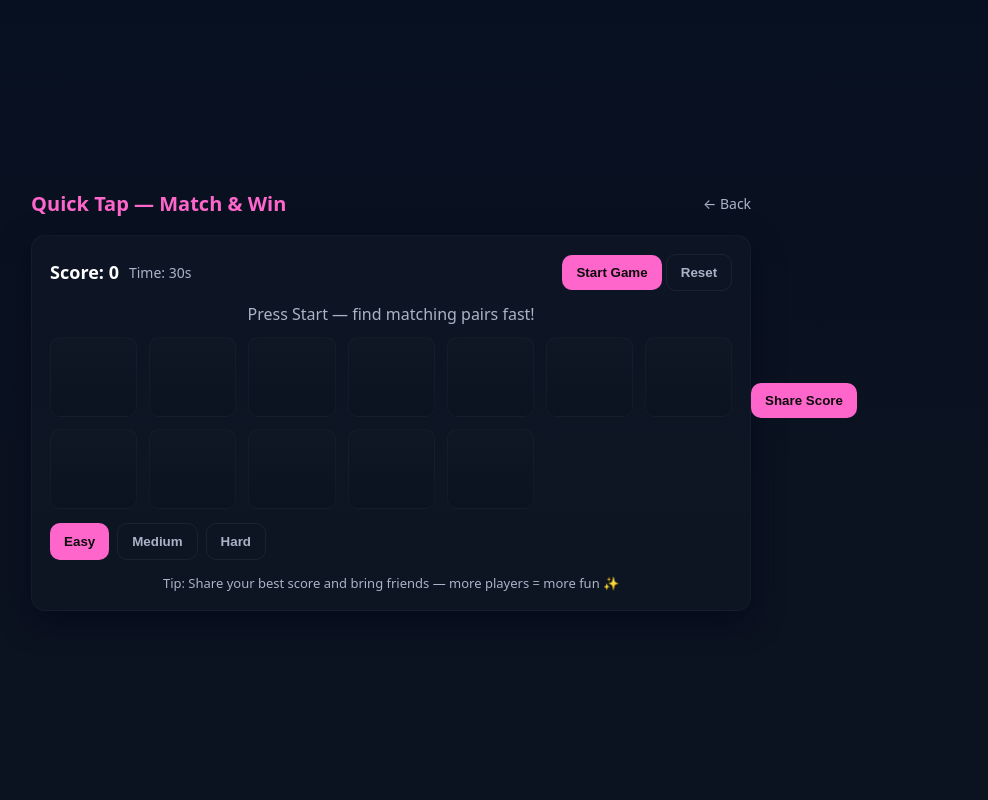
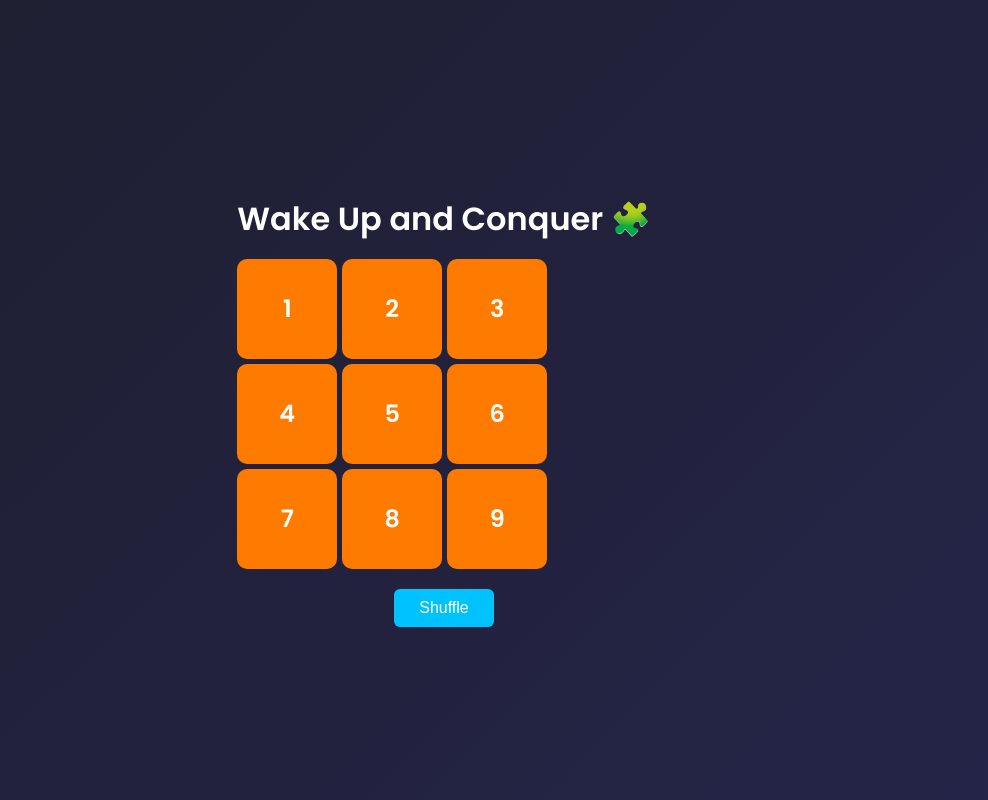
Before and after one commit to afrinafsana/Afrin-website, a Flask app: page /game in a window 1280 px wide. Shown: the whole page, without its empty margins (196-1184 px from the left). Run offline with Flask 3, Linux system fonts and the light colour scheme.

Commit message:
Refactor game.html for new puzzle game layout

```diff
--- a/templates/game.html
+++ b/templates/game.html
@@ -1,256 +1,124 @@
-<!-- File: templates/game.html -->
 <!DOCTYPE html>
 <html lang="en">
 <head>
-  <meta charset="utf-8" />
-  <meta name="viewport" content="width=device-width,initial-scale=1" />
-  <title>Quick Tap — Afrin's Game</title>
+  <meta charset="UTF-8">
+  <meta name="viewport" content="width=device-width, initial-scale=1.0">
+  <title>Puzzle Game</title>
+
+  <!-- Manifest file for PWA -->
+  <link rel="manifest" href="/static/manifest.json">
+
+  <!-- Favicon (optional) -->
+  <link rel="icon" href="/static/icon.png" type="image/png">
+
+  <!-- Google Fonts (optional) -->
+  <link href="https://fonts.googleapis.com/css2?family=Poppins:wght@400;600&display=swap" rel="stylesheet">
+
   <style>
-    :root{
-      --bg:#071021; --card:#0f1724; --accent:#ff66cc; --muted:#aab3c7;
-    }
-    *{box-sizing:border-box}
-    body{
-      margin:0;
-      min-height:100vh;
-      background:linear-gradient(180deg,#071021 0%, #0b1220 60%);
-      color:#fff;
-      font-family: "Poppins", system-ui, -apple-system, "Segoe UI", Roboto, Arial;
-      display:flex;
-      align-items:center;
-      justify-content:center;
-      padding:20px;
+    body {
+      margin: 0;
+      padding: 0;
+      font-family: 'Poppins', sans-serif;
+      background: linear-gradient(135deg, #1e1e2f, #25254a);
+      color: #fff;
+      display: flex;
+      justify-content: center;
+      align-items: center;
+      height: 100vh;
     }
 
-    .wrap{width:100%;max-width:720px}
-    header{display:flex;justify-content:space-between;align-items:center;margin-bottom:18px}
-    header h1{font-size:20px;margin:0;color:var(--accent)}
-    header a{color:var(--muted);text-decoration:none;font-size:14px}
-
-    .card{
-      background:linear-gradient(180deg, rgba(255,255,255,0.02), rgba(255,255,255,0.01));
-      border:1px solid rgba(255,255,255,0.03);
-      padding:18px;border-radius:14px;
-      box-shadow:0 10px 30px rgba(2,6,23,0.6);
+    .game-container {
+      text-align: center;
     }
 
-    .game-top{display:flex;gap:12px;align-items:center;justify-content:space-between;margin-bottom:12px}
-    .score-box{display:flex;gap:10px;align-items:center}
-    .score{font-weight:700;font-size:18px;color:#fff}
-    .time{font-size:14px;color:var(--muted)}
-
-    .play-area{
-      display:grid;
-      grid-template-columns:repeat(auto-fit,minmax(80px,1fr));
-      gap:12px;margin-top:12px;
+    h1 {
+      font-size: 2rem;
+      margin-bottom: 1rem;
     }
 
-    .tile{
-      background:linear-gradient(180deg,#0f1724,#0b1220);
-      height:80px;border-radius:10px;display:flex;align-items:center;
-      justify-content:center;font-size:22px;color:transparent;cursor:pointer;
-      user-select:none;border:1px solid rgba(255,255,255,0.03);
-      transition:transform .15s ease, box-shadow .15s ease, color .12s;
+    .puzzle {
+      display: grid;
+      grid-template-columns: repeat(3, 100px);
+      grid-gap: 5px;
+      margin: auto;
     }
-    .tile.revealed{color:#fff;background:linear-gradient(90deg,var(--accent),#ff8c00);box-shadow:0 12px 30px rgba(255,102,204,0.08);transform:translateY(-6px)}
-    .tile.matched{background:rgba(0,0,0,0.12);color:rgba(255,255,255,0.65);opacity:.85;cursor:default;transform:none}
 
-    .controls{display:flex;gap:8px;margin-top:14px;flex-wrap:wrap}
-    button{
-      background:var(--accent);border:none;color:#0b0b0b;padding:10px 14px;border-radius:10px;font-weight:700;cursor:pointer;
+    .piece {
+      width: 100px;
+      height: 100px;
+      background: #ff7b00;
+      display: flex;
+      justify-content: center;
+      align-items: center;
+      font-size: 24px;
+      font-weight: 600;
+      border-radius: 10px;
+      cursor: pointer;
+      transition: 0.3s;
     }
-    button.ghost{background:transparent;border:1px solid rgba(255,255,255,0.06);color:var(--muted)}
-    .footer{margin-top:14px;color:var(--muted);font-size:13px;text-align:center}
 
-    @media(max-width:420px){
-      .tile{height:66px;font-size:18px}
+    .piece:hover {
+      background: #ffa733;
+      transform: scale(1.05);
+    }
+
+    .btn {
+      margin-top: 20px;
+      padding: 10px 25px;
+      background-color: #00c2ff;
+      color: #fff;
+      border: none;
+      border-radius: 6px;
+      cursor: pointer;
+      font-size: 1rem;
+      transition: 0.3s;
+    }
+
+    .btn:hover {
+      background-color: #008ecf;
     }
   </style>
 </head>
 <body>
-  <div class="wrap">
-    <header>
-      <h1>Quick Tap — Match & Win</h1>
-      <a href="/motivation">← Back</a>
-    </header>
-
-    <div class="card">
-      <div class="game-top">
-        <div class="score-box">
-          <div class="score" id="score">Score: 0</div>
-          <div class="time" id="timer">Time: 30s</div>
-        </div>
-        <div>
-          <button id="startBtn">Start Game</button>
-          <button id="resetBtn" class="ghost">Reset</button>
-        </div>
-      </div>
-
-      <div id="message" style="text-align:center;color:var(--muted);margin-bottom:8px">Press Start — find matching pairs fast!</div>
-
-      <div class="play-area" id="board" aria-live="polite">
-        <!-- tiles injected here -->
-      </div>
-
-      <div class="controls">
-        <button id="easy">Easy</button>
-        <button id="medium" class="ghost">Medium</button>
-        <button id="hard" class="ghost">Hard</button>
-      </div>
-
-      <div class="footer">Tip: Share your best score and bring friends — more players = more fun ✨</div>
-    </div>
+  <div class="game-container">
+    <h1>Wake Up and Conquer 🧩</h1>
+    <div class="puzzle" id="puzzle"></div>
+    <button class="btn" onclick="shuffle()">Shuffle</button>
   </div>
 
   <script>
-    // Simple Memory Matching Game
-    const board = document.getElementById('board');
-    const scoreEl = document.getElementById('score');
-    const timerEl = document.getElementById('timer');
-    const message = document.getElementById('message');
-    const startBtn = document.getElementById('startBtn');
-    const resetBtn = document.getElementById('resetBtn');
-    const difficultyBtns = { easy: document.getElementById('easy'), medium: document.getElementById('medium'), hard: document.getElementById('hard') };
+    const puzzle = document.getElementById('puzzle');
+    let pieces = [];
 
-    let icons = ['★','✦','❤','⚡','☀','☘','♕','♪','✿','✪','❖','⚑'];
-    let tiles = [];
-    let first = null, second = null;
-    let matched = 0;
-    let score = 0;
-    let timeLeft = 30;
-    let timerInterval = null;
-    let active = false;
-    let level = 'easy';
-
-    function setDifficulty(l){
-      level = l;
-      // UI highlight
-      Object.keys(difficultyBtns).forEach(k=> difficultyBtns[k].classList.toggle('ghost', k!==l));
-    }
-
-    function buildBoard(){
-      board.innerHTML='';
-      let countPairs = level === 'easy' ? 6 : (level === 'medium' ? 8 : 10);
-      let chosen = icons.slice(0, countPairs);
-      let pairs = chosen.concat(chosen);
-      // shuffle
-      pairs = pairs.sort(()=>Math.random()-0.5);
-      pairs.forEach((v,i)=>{
-        const el = document.createElement('div');
-        el.className='tile';
-        el.dataset.value=v;
-        el.dataset.index=i;
-        el.textContent = v;
-        // hide symbol visually
-        el.style.color='transparent';
-        el.addEventListener('click', onTileClick);
-        board.appendChild(el);
-      });
-      tiles = Array.from(document.querySelectorAll('.tile'));
-    }
-
-    function onTileClick(e){
-      if(!active) return;
-      const el = e.currentTarget;
-      if(el.classList.contains('revealed') || el.classList.contains('matched')) return;
-      reveal(el);
-      if(!first) first = el;
-      else if(!second && el !== first){ second = el; checkMatch(); }
-    }
-
-    function reveal(el){
-      el.classList.add('revealed');
-      el.style.color=''; // show color
-    }
-
-    function hide(el){
-      el.classList.remove('revealed');
-      el.style.color='transparent';
-    }
-
-    function lockMatched(a,b){
-      a.classList.add('matched'); b.classList.add('matched');
-      a.style.color=''; b.style.color='';
-    }
-
-    function checkMatch(){
-      if(!first || !second) return;
-      if(first.dataset.value === second.dataset.value){
-        lockMatched(first, second);
-        matched += 2;
-        score += 10;
-        scoreEl.textContent = 'Score: ' + score;
-        first = second = null;
-        if(matched === tiles.length){
-          finish(true);
-        }
-      } else {
-        active = false;
-        setTimeout(()=>{
-          hide(first); hide(second);
-          first = second = null;
-          active = true;
-        }, 700);
+    function createPuzzle() {
+      puzzle.innerHTML = '';
+      for (let i = 1; i <= 9; i++) {
+        const piece = document.createElement('div');
+        piece.classList.add('piece');
+        piece.textContent = i;
+        piece.onclick = () => movePiece(i);
+        puzzle.appendChild(piece);
+        pieces.push(i);
       }
     }
 
-    function startTimer(){
-      clearInterval(timerInterval);
-      timeLeft = level === 'easy' ? 45 : (level === 'medium' ? 35 : 25);
-      timerEl.textContent = 'Time: ' + timeLeft + 's';
-      timerInterval = setInterval(()=>{
-        timeLeft--;
-        timerEl.textContent = 'Time: ' + timeLeft + 's';
-        if(timeLeft <= 0){ clearInterval(timerInterval); finish(false); }
-      }, 1000);
+    function shuffle() {
+      pieces.sort(() => Math.random() - 0.5);
+      puzzle.innerHTML = '';
+      pieces.forEach(num => {
+        const piece = document.createElement('div');
+        piece.classList.add('piece');
+        piece.textContent = num;
+        piece.onclick = () => movePiece(num);
+        puzzle.appendChild(piece);
+      });
     }
 
-    function finish(won){
-      active = false;
-      clearInterval(timerInterval);
-      if(won){
-        message.textContent = '🔥 You matched all pairs! Score: ' + score;
-      } else {
-        message.textContent = '⏱️ Time up! Score: ' + score;
-      }
+    function movePiece(num) {
+      alert('You clicked piece ' + num + ' 🔹');
     }
 
-    function resetGame(){
-      clearInterval(timerInterval);
-      first = second = null; matched = 0; score = 0;
-      scoreEl.textContent = 'Score: 0';
-      timerEl.textContent = 'Time: 0s';
-      message.textContent = 'Press Start — find matching pairs fast!';
-      active = false;
-      buildBoard();
-    }
-
-    startBtn.addEventListener('click', ()=>{
-      resetGame();
-      active = true;
-      startTimer();
-      message.textContent = 'Game started — find pairs!';
-    });
-
-    resetBtn.addEventListener('click', resetGame);
-    difficultyBtns.easy.addEventListener('click', ()=>{ setDifficulty('easy'); resetGame(); });
-    difficultyBtns.medium.addEventListener('click', ()=>{ setDifficulty('medium'); resetGame(); });
-    difficultyBtns.hard.addEventListener('click', ()=>{ setDifficulty('hard'); resetGame(); });
-
-    // initialize
-    setDifficulty('easy');
-    buildBoard();
+    createPuzzle();
   </script>
 </body>
-<!-- Share button -->
-<button id="shareScoreBtn">Share Score</button>
-<script>
-  document.getElementById('shareScoreBtn').addEventListener('click', async () => {
-    const text = `I scored ${localStorage.getItem('bestScore') || 0} in Quick Tap — Try it: ${location.href}`;
-    if (navigator.share) {
-      navigator.share({ title: 'Play Quick Tap', text, url: location.href });
-    } else {
-      prompt('Copy & share this:', text);
-    }
-  });
-</script>
+</html>
```
